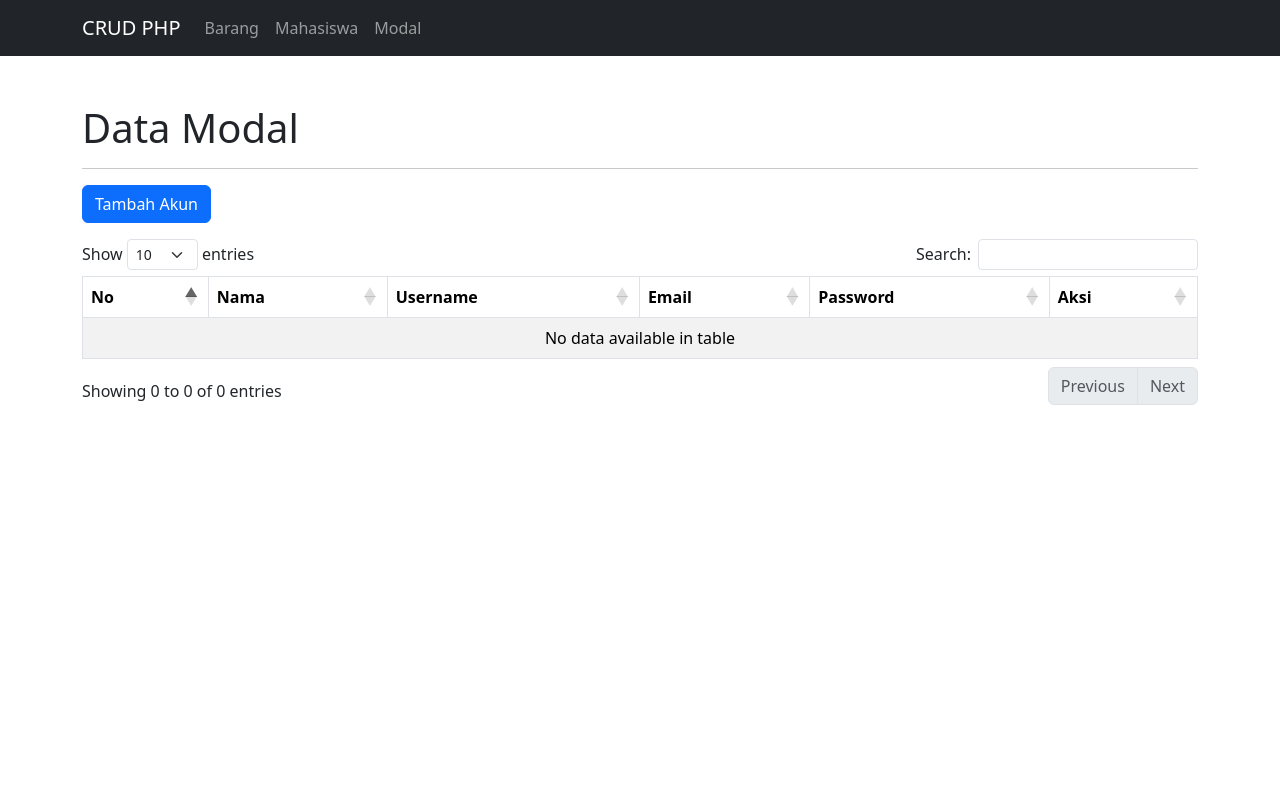
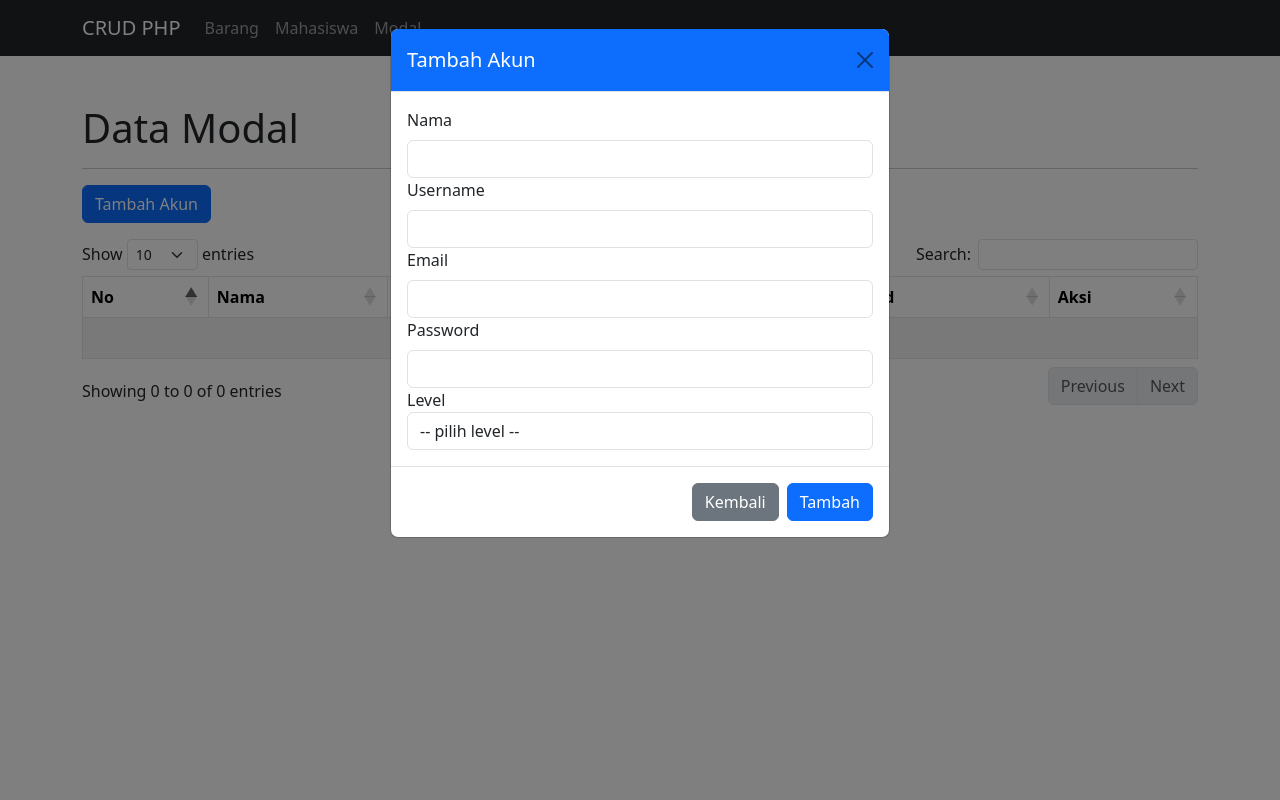
Before and after one commit to Muhless/crud_php, a PHP site: page /data-modal.php in a window 1280 px wide, after a click on "Tambah Akun". Run offline with PHP 8.4, Linux system fonts and the light colour scheme; data that the repository does not hold is empty; some libraries are stand-ins or nearby versions.

Commit message:
membuat data modal

```diff
--- a/config/controller.php
+++ b/config/controller.php
@@ -183,3 +183,25 @@ function upload_file()
     move_uploaded_file($tmpname, 'assets/img/' . $namafileBaru);
     return $namafileBaru;
 }
+
+
+// fungsi tambah akun
+function create_akun($post){
+    global $db;
+
+    $nama       = strip_tags($post['nama']);
+    $username   = strip_tags($post['username']);
+    $email      = strip_tags($post['email']);
+    $password   = strip_tags($post['password']);
+    $level      = strip_tags($post['level']);
+
+    $password   = password_hash($password, PASSWORD_DEFAULT);
+
+    // query tambah data
+    $query = "INSERT INTO akun VALUES (null, '$nama', '$username', '$email', '$password', '$level');";
+
+    mysqli_query($db, $query);
+
+    return mysqli_affected_rows($db);
+
+}
--- a/data-modal.php
+++ b/data-modal.php
@@ -5,8 +5,21 @@ include "layout/header.php";
 
 // $id_akun = (int)$_GET['id_akun'];
 
-$data_akun = select("SELECT * FROM akun ORDER BY id_akun DESC");
+$data_akun = select("SELECT * FROM akun");
 
+if (isset($_POST['tambah'])) {
+  if (create_akun($_POST) > 0) {
+    echo "<script>
+          alert('Akun Berhasil Ditambahkan');
+          document.location.href = 'data-modal.php';
+        </script>";
+  } else {
+    echo "<script>
+          alert('Akun Gagal Ditambahkan');
+          document.location.herf = 'data-modal.php';
+        </script>";
+  }
+}
 
 // //
 ?>
@@ -37,20 +50,124 @@ $data_akun = select("SELECT * FROM akun ORDER BY id_akun DESC");
           <td><?= $akun['nama']; ?></td>
           <td><?= $akun['username']; ?></td>
           <td><?= $akun['email']; ?></td>
-                    <td><?= $akun['password']; ?></td>
-                    <td>
-                        <center>
-                            <button class="btn btn-success">Ubah</button>
+          <td>Password Ter-Enkripsi</td>
+          <td class="text-center">
+            <button class="btn btn-success" data-bs-toggle="modal" data-bs-target="#modalUbah">Ubah</button>
             <button class="btn btn-danger">Hapus</button>
-                        </center>
           </td>
-
-
         </tr>
       <?php endforeach; ?>
     </tbody>
   </table>
 
+  <!-- modal tambah -->
+  <div class="modal fade" id="modalTambah" tabindex="-1" aria-labelledby="exampleModalLabel" aria-hidden="true">
+    <div class="modal-dialog">
+      <div class="modal-content">
+        <div class="modal-header bg-primary text-white">
+          <h1 class="modal-title fs-5 " id="exampleModalLabel">Tambah Akun</h1>
+          <button type="button" class="btn-close" data-bs-dismiss="modal" aria-label="Close"></button>
+        </div>
+
+        <div class="modal-body">
+          <form action="" method="post">
+
+            <div>
+              <label for="nama" class="form-label">Nama</label>
+              <input type="text" class="form-control" id="nama" name="nama" required>
+            </div>
+
+            <div>
+              <label for="username" class="form-label">Username</label>
+              <input type="text" class="form-control" id="username" name="username" required>
+            </div>
+
+            <div>
+              <label for="email" class="form-label">Email</label>
+              <input type="email" class="form-control" id="email" name="email" required>
+            </div>
+
+            <div>
+              <label for="password" class="form-label">Password</label>
+              <input type="password" class="form-control" id="password" name="password" required minlength="6">
+            </div>
+
+            <div>
+              <label for="level">Level</label>
+              <select class="form-control" name="level" id="level" required>
+                <option value="">-- pilih level --</option>
+                <option value="1">Admin</option>
+                <option value="2">Operator</option>
+              </select>
+            </div>
+
+        </div>
+
+        <div class="modal-footer">
+          <button type="button" class="btn btn-secondary" data-bs-dismiss="modal">Kembali</button>
+          <button type="submit" name="tambah" class="btn btn-primary">Tambah</button>
+        </div>
+        </form>
+
+      </div>
+    </div>
+  </div>
+
+
+  <!-- modal edit -->
+  <div class="modal fade" id="modalUbah" tabindex="-1" aria-labelledby="exampleModalLabel" aria-hidden="true">
+    <div class="modal-dialog">
+      <div class="modal-content">
+        <div class="modal-header bg-success text-white">
+          <h1 class="modal-title fs-5 " id="exampleModalLabel">Ubah Akun</h1>
+          <button type="button" class="btn-close" data-bs-dismiss="modal" aria-label="Close"></button>
+        </div>
+
+        <div class="modal-body">
+          <form action="" method="post">
+            <input type="text" name="id_akun" value="<?= $akun['id_akun']; ?>">
+
+            <div>
+              <label for="nama" class="form-label">Nama</label>
+              <input type="text" class="form-control" id="nama" name="nama" value="<?= $akun['nama']; ?>" required>
+            </div>
+
+            <div>
+              <label for="username" class="form-label">Username</label>
+              <input type="text" class="form-control" id="username" name="username" value="<?= $akun['username']; ?>" required>
+            </div>
+
+            <div>
+              <label for="email" class="form-label">Email</label>
+              <input type="email" class="form-control" id="email" name="email" value="<?= $akun['email']; ?>" required>
+            </div>
+
+            <div>
+              <label for="password" class="form-label"><small>Masukkan Password Baru/Lama</small></label>
+              <input type="password" class="form-control" id="password" name="password" required minlength="6">
+            </div>
+
+            <div>
+              <label for="level">Level</label>
+              <select class="form-control" name="level" id="level" required>
+                <?php $level = $akun['level']; ?>
+                <option value="">-- pilih level --</option>
+                <option value="1"<?= $level == '1' ? 'selected' : null ?>>Admin</option>
+                <option value="2"<?= $level == '2' ? 'selected' : null ?>>Operator</option>
+              </select>
+            </div>
+
+        </div>
+
+        <div class="modal-footer">
+          <button type="button" class="btn btn-secondary" data-bs-dismiss="modal">Kembali</button>
+          <button type="submit" name="ubah" class="btn btn-primary">Ubah</button>
+        </div>
+        </form>
+
+      </div>
+    </div>
+  </div>
 
 </div>
 
```
Lines whose indentation alone changed are shown as unchanged.
